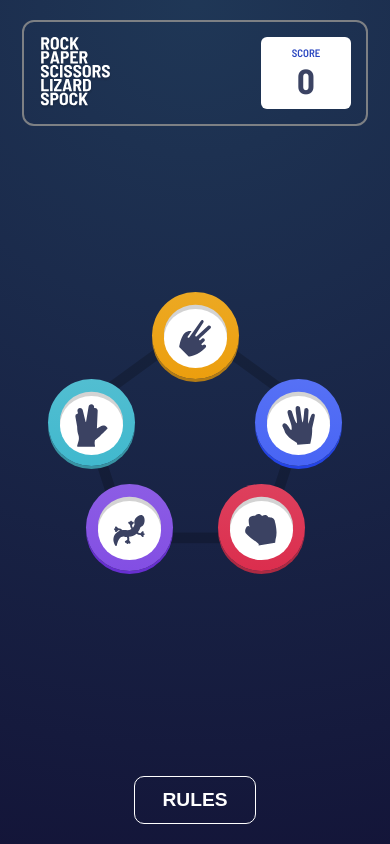
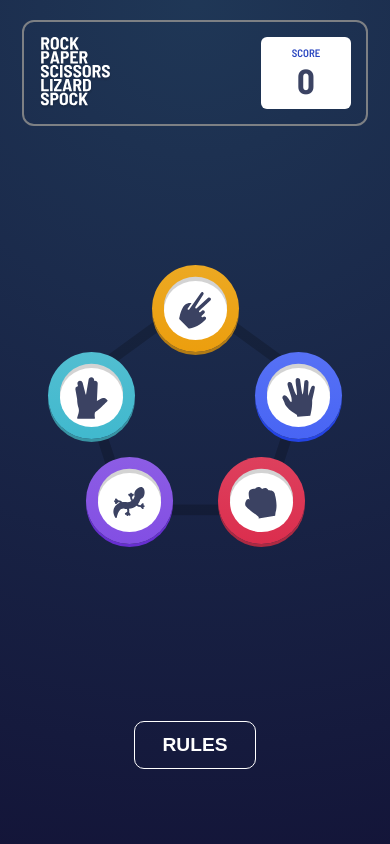
Before and after one commit to Hazipan/rock-paper-scissors-lizard-spock, a React (Create React App) app: page / in a window 390 px wide. Built offline with nearby package versions, Linux system fonts and the light colour scheme.

Commit message:
Rules Button Adjust
- Realized the menu on mobile browsers eats into the view height. Need to adjust the rules button accordingly

```diff
--- a/src/App.css
+++ b/src/App.css
@@ -173,7 +173,7 @@ html {
 
   .rulesButton {
     position: initial;
-    margin-bottom: 20px;
+    margin-bottom: 75px;
     font-size: 1.6rem;
     padding: 1rem 2.25rem;
   }
--- a/src/App.js
+++ b/src/App.js
@@ -2,7 +2,6 @@ import React from 'react';
 import './App.css';
 import './Results.css';
 // Image imports
-import pentagon from './images/bg-pentagon.svg';
 import logo from './images/logo-bonus.svg';
 import rock from './images/icon-rock.svg';
 import paper from './images/icon-paper.svg';
--- a/src/Results.css
+++ b/src/Results.css
@@ -189,6 +189,12 @@
   }
 }
 
+@media(min-width: 500px) {
+  .results {
+    margin-bottom: 30vh;
+  }
+}
+
 @media(max-width: 700px) {
   .winner {
     animation-duration: 5s;
@@ -233,10 +239,6 @@
     60% {opacity: .1}
     100% {opacity: .1}
   }
-
-  .results {
-    margin-top: 0;
-  }
 }
 
 @media(max-width: 500px) {
--- a/src/index.js
+++ b/src/index.js
@@ -1,6 +1,5 @@
 import React from 'react';
 import { createRoot } from 'react-dom/client';
-import { Provider } from 'react-redux';
 import App from './App';
 import reportWebVitals from './reportWebVitals';
 import './index.css';
@@ -10,7 +9,7 @@ const root = createRoot(container);
 
 root.render(
   <React.StrictMode>
-      <App />
+    <App />
   </React.StrictMode>
 );
 
```
